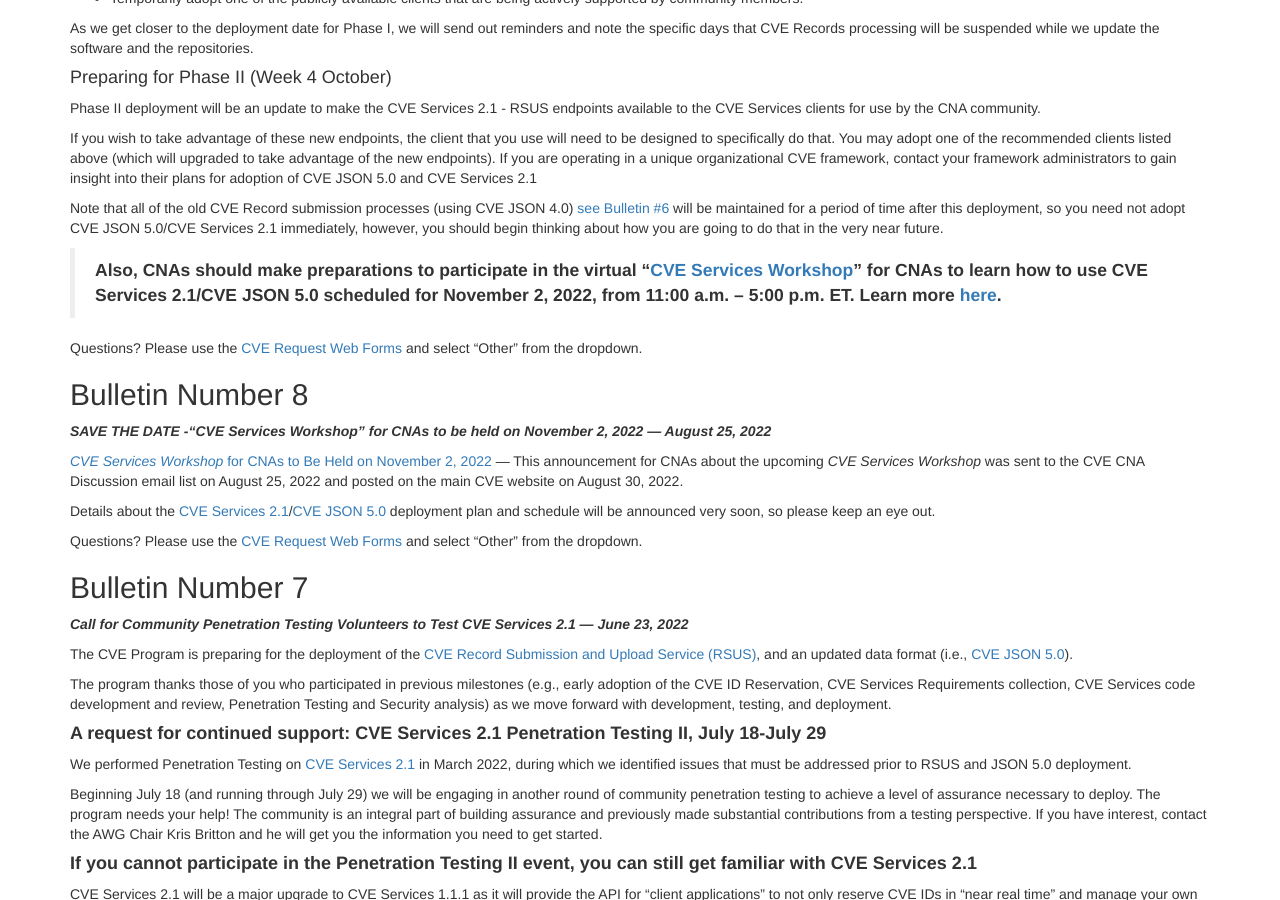
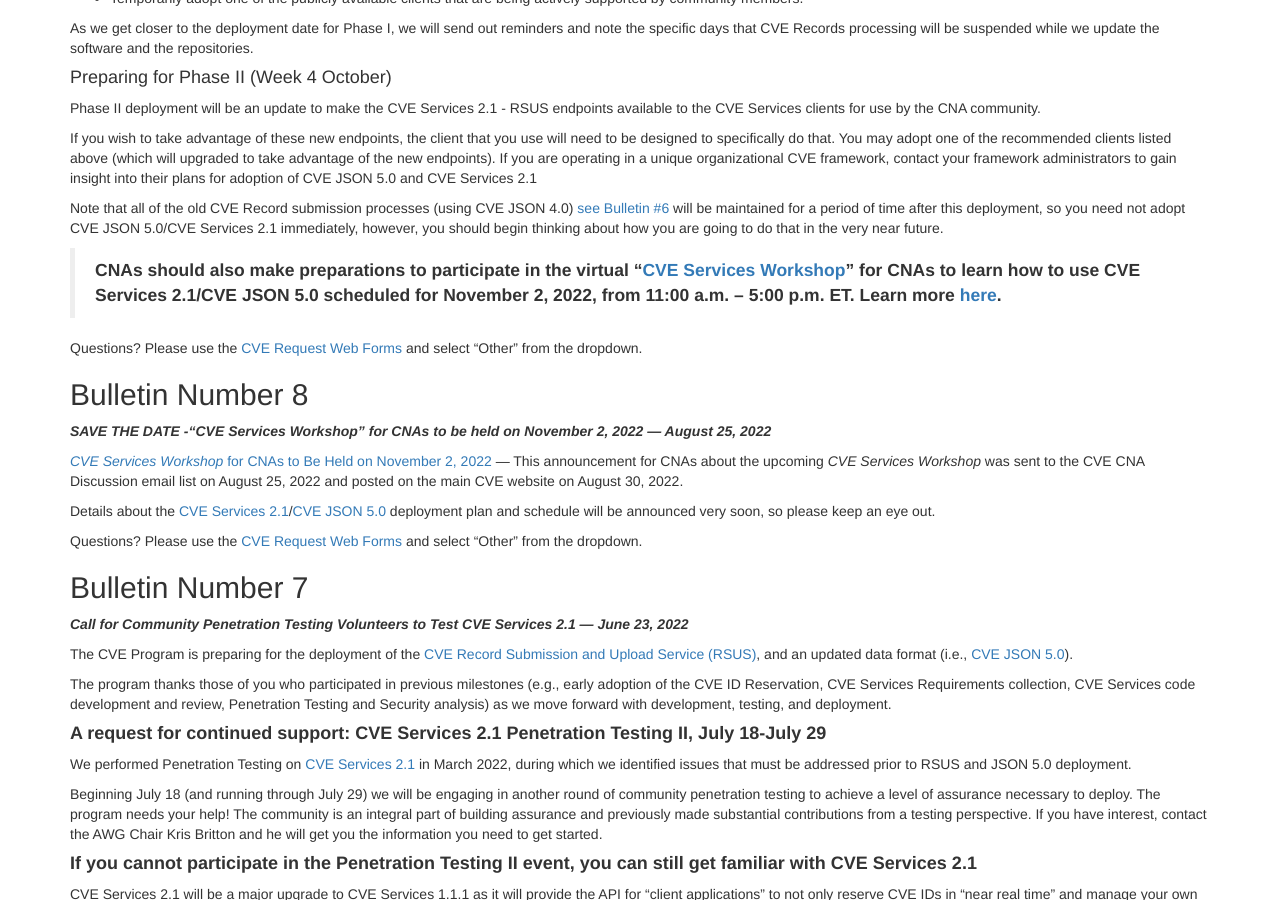
Before and after one commit to CVEProject/cveproject.github.io, a Jekyll site: the page built from automation-transition.md, in a window 1280 px wide and 900 px high, scrolled down 1235 px. Built offline with Jekyll 4.4.1, drawn with Linux system fonts in a browser that asks for light colours; nearby versions of some CDN libraries.

```diff
--- a/automation-transition.md
+++ b/automation-transition.md
@@ -84,7 +84,7 @@ If you wish to take advantage of these new endpoints, the client that you use wi
 
 Note that all of the old CVE Record submission processes (using CVE JSON 4.0) [see Bulletin #6](https://cveproject.github.io/automation-transition#bulletin-number-6) will be maintained for a period of time after this deployment, so you need not adopt CVE JSON 5.0/CVE Services 2.1  immediately, however, you should begin thinking about how you are going to do that in the very near future.
 
-><strong>Also, CNAs should make preparations to participate in the virtual “[CVE Services Workshop](https://www.cve.org/Media/News/item/news/2022/08/30/CVE-Services-Workshop-for-CNAs)” for CNAs to learn how to use CVE Services 2.1/CVE JSON 5.0 scheduled for November 2, 2022, from 11:00 a.m. – 5:00 p.m. ET. Learn more [here](https://www.cve.org/Media/News/item/news/2022/08/30/CVE-Services-Workshop-for-CNAs).
+><strong>CNAs should also make preparations to participate in the virtual “[CVE Services Workshop](https://www.cve.org/Media/News/item/news/2022/08/30/CVE-Services-Workshop-for-CNAs)” for CNAs to learn how to use CVE Services 2.1/CVE JSON 5.0 scheduled for November 2, 2022, from 11:00 a.m. – 5:00 p.m. ET. Learn more [here](https://www.cve.org/Media/News/item/news/2022/08/30/CVE-Services-Workshop-for-CNAs).
 
 Questions? Please use the [CVE Request Web Forms](https://cveform.mitre.org/) and select “Other” from the dropdown.
 
```
